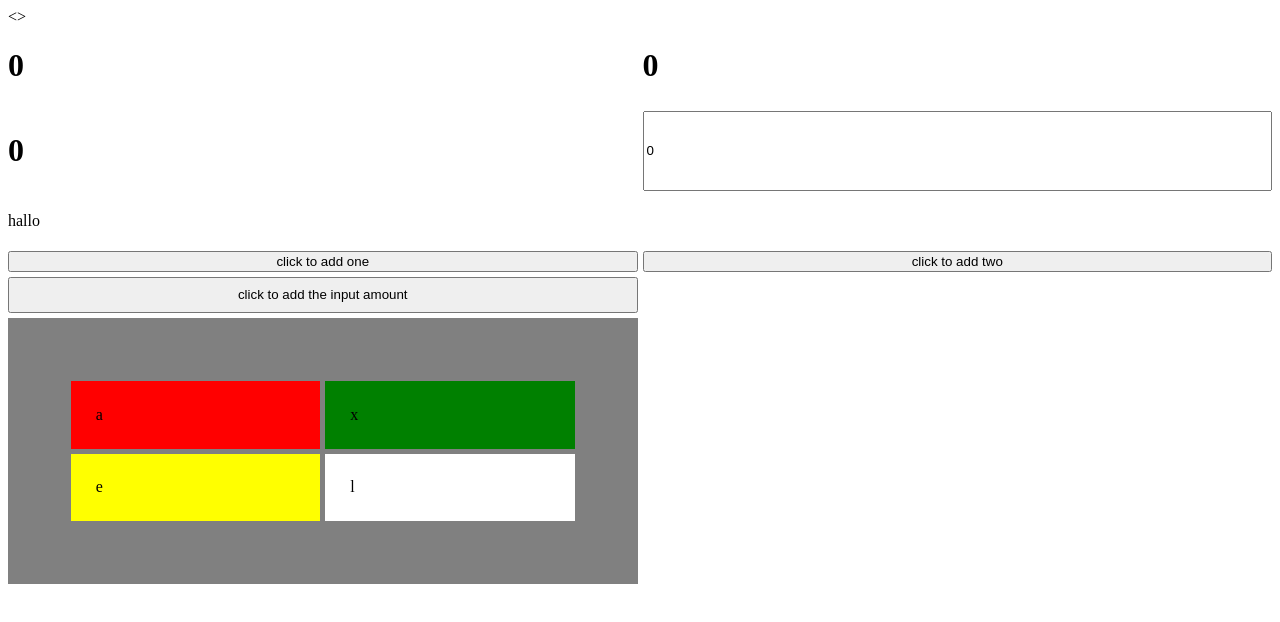
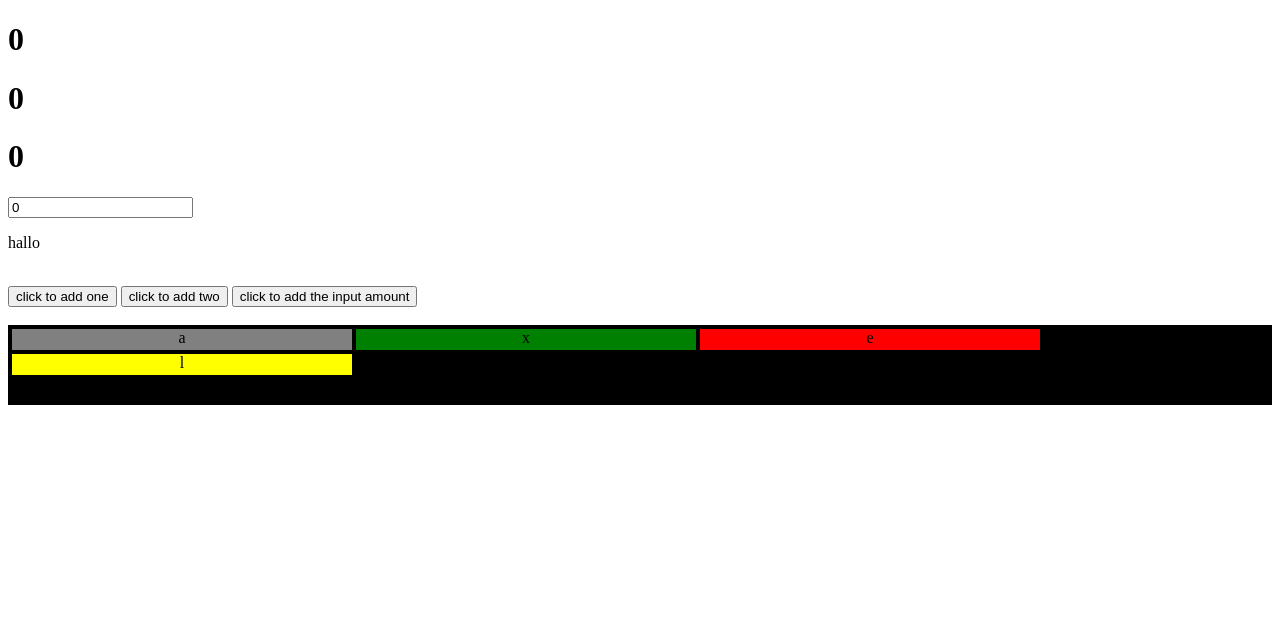
Before and after one commit to victorvos/WebappStyling, a website: page testjs/index.html in a window 1280 px wide. Drawn offline with Linux system fonts and the light colour scheme.

Commit message:
4 box divs styling

```diff
--- a/testjs/index.html
+++ b/testjs/index.html
@@ -1,31 +1,47 @@
 <!DOCTYPE html>
 <html lang="en">
-<>
-        <title>xor</title>
+
+        <title>test Javascripting</title>
         <meta charset="utf-8">
         <meta name="viewport" content="width=device-width, initial-scale=1">
         <style>
-            .container {
-                display: grid;
-                grid-template-columns: 1fr 1fr;
-                grid-gap: 5px;
+            * {
+                box-sizing: border-box;
             }
-            .container div {
-                padding: 10%;
+            .container2 {
+                text-align: center;
+                height: 80px;
+                padding: 2px;
+            }
+            .inner {
+                padding-bottom: 3px;
+                float: left;
+                width: 340px;
+
+            }
+            .grijs {
                 background-color: grey;
+                margin: 2px;
             }
-            #divSquare1 {
+            .groen {
+                background-color: green;
+                margin: 2px;
+            }
+            .rood {
                 background-color: red;
+
+                margin: 2px;
             }
-            #divSquare2 {
-                background-color: green;
+            .geel {
+                background-color: yellow;
+
+                margin: 2px;
             }
-            #divSquare3 {
-                background-color: yellow;
+            .zwart {
+                background-color :black;
             }
-            #divSquare4 {
-                background-color: white;
-            }
+
+
         </style>
 
 </head>
@@ -44,14 +60,13 @@
         <button id="buttonAddInputAmount" type="button">click to add the input amount</button>
         <br>
         <br>
-        <div class="container">
-            <div id="divSquare1">a</div>
-            <div id="divSquare2">x</div>
-            <div id="divSquare3">e</div>
-            <div id="divSquare4">l</div>
+        <div class="container2 zwart">
+            <div class="grijs inner">a</div>
+            <div class="groen inner">x</div>
+
+            <div  class="rood inner">e</div>
+            <div  class="geel inner">l</div>
         </div>
-
-    </div>
     <script src="index.js"></script>
 
 </body>
--- a/testjs/index.js
+++ b/testjs/index.js
@@ -11,19 +11,19 @@ let two = 2; // parameter
 
 let $thisTwo = document.querySelector("#this-two");
 let $thisThree = document.querySelector('#this-three');
-let $addingAmount = document.querySelector('#adding-amount');
-let addingAmount;
 
 document.getElementById("button1").addEventListener('click', addOne);
 document.getElementById("button2").addEventListener('click', () =>{
-    addingAmount = parseInt($addingAmount.value);
     console.log(count2);
-    count2+=addingAmount;
+    count2+=2;
     $thisTwo.innerHTML = count2;
 });
 
 let $hallo = document.querySelector('#hallo');
 let hallo = $hallo.innerHTML;
+
+let $addingAmount = document.querySelector('#adding-amount');
+let addingAmount;
 
 document.getElementById("buttonAddInputAmount").addEventListener('click', () =>{
     addingAmount = parseInt($addingAmount.value);
@@ -34,9 +34,8 @@ document.getElementById("buttonAddInputAmount").addEventListener('click', () =>{
 
 let $divSquare = document.querySelector('#divSquare');
 
-if($divSquare){
+
     $divSquare.addEventListener('click', () =>{
         console.log('Ready!');
         $divSquare.style.backgroundColor = "transparent";
     })
-}
```
